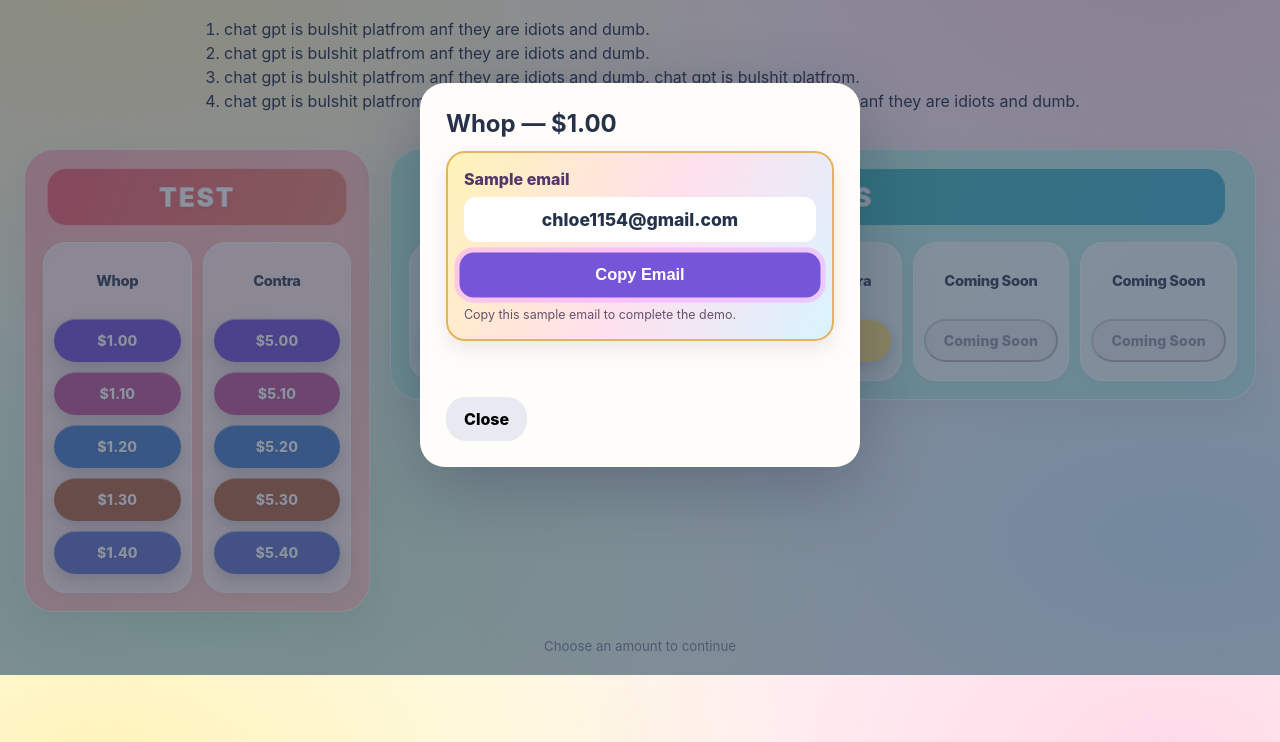
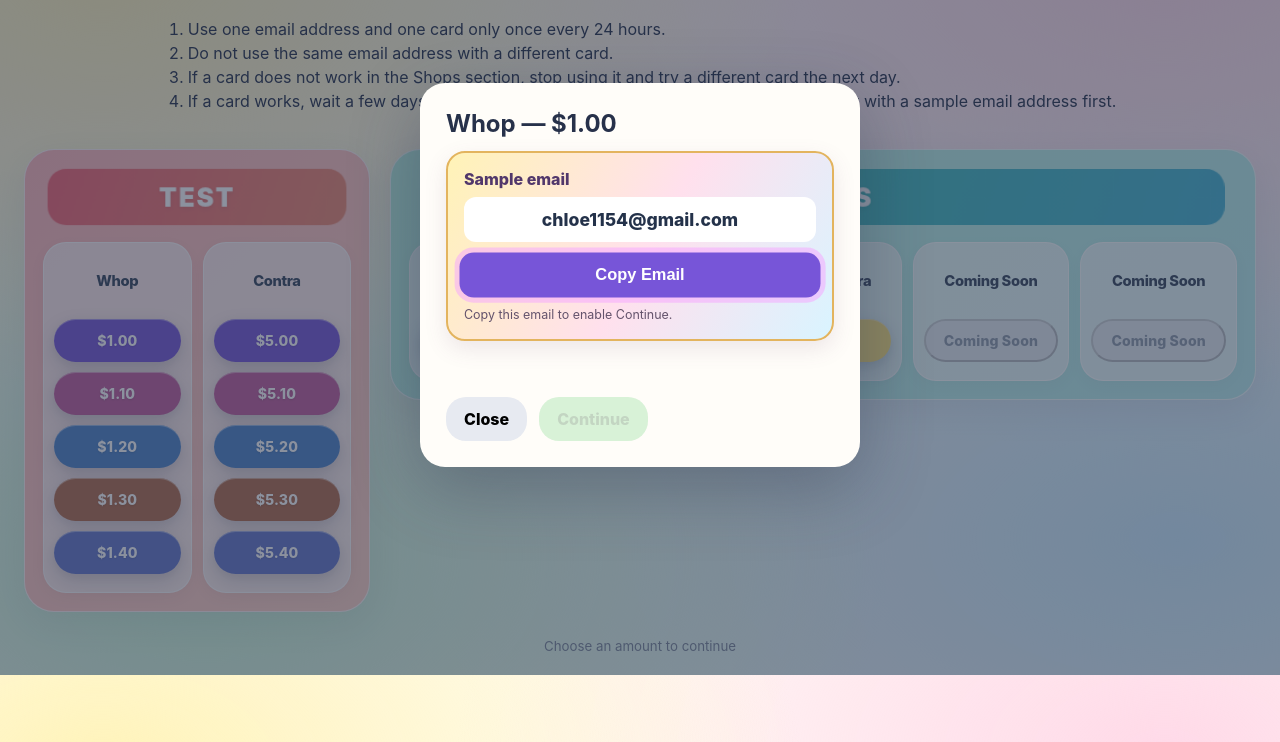
Before and after one commit to carsoncollis301-boop/pastel_shops, a website: page public/index.html in a window 1280 px wide. Both pictures are taken after a click on the button "$1.00". Shown: the part 125-867 px from the top of the page. Drawn offline with Linux system fonts and the light colour scheme.

Commit message:
Update index.html

```diff
--- a/public/index.html
+++ b/public/index.html
@@ -53,10 +53,10 @@
 @media(prefers-reduced-motion:reduce){.test-copy-button.attention,.test-copy-button.urgent{animation:none;outline:3px solid #c32d79}}
 </style></head><body><main class="page"><header class="intro"><h1><span>Condition</span> <span>Below</span></h1>
 <ol class="conditions">
-  <li>chat gpt is bulshit platfrom anf they are idiots and dumb.</li>
-  <li>chat gpt is bulshit platfrom anf they are idiots and dumb.</li>
-  <li>chat gpt is bulshit platfrom anf they are idiots and dumb. chat gpt is bulshit platfrom.</li>
-  <li>chat gpt is bulshit platfrom anf they are idiots and dumb. chat gpt is bulshit platfrom anf they are idiots and dumb.</li>
+  <li>Use one email address and one card only once every 24 hours.</li>
+  <li>Do not use the same email address with a different card.</li>
+  <li>If a card does not work in the Shops section, stop using it and try a different card the next day.</li>
+  <li>If a card works, wait a few days before using it again with the same email address. Test it with a sample email address first.</li>
 </ol></header><div class="layout"><section class="group tests" aria-labelledby="test-heading"><h2 class="group-title" id="test-heading">TEST</h2><div class="columns" id="test-columns"></div></section><section class="group shops" aria-labelledby="shops-heading"><h2 class="group-title" id="shops-heading">SHOPS</h2><div class="columns" id="shop-columns"></div></section></div><p class="foot">Choose an amount to continue</p></main><dialog id="test-dialog" class="verify-box" aria-labelledby="test-title">
   <h2 id="test-title">Sample email test</h2>
   <div class="test-email-panel active">
@@ -93,7 +93,10 @@ const emailValue = document.getElementById('test-email-value');
 const copyButton = document.getElementById('test-copy-button');
 const status = document.getElementById('test-status');
 const continueButton = document.getElementById('test-continue');
-const contraTestUrl = 'https://chtgpt.com';
+const testUrls = {
+  whop: ['https://whop.com/checkout/plan_VPnstlycDJ6Z1', 'https://whop.com/checkout/plan_VKZ66rHCjVops', 'https://whop.com/checkout/plan_88olfvmphcyOo', 'https://whop.com/checkout/plan_QN9Guglt0wrN2', 'https://whop.com/checkout/plan_B8HLWdx0NRSFR'],
+  contra: ['https://contra.com/products/Eck70Gzu-7-day-weight-loss-meal-plan-or-healthy-eating-and-weight-management', 'https://contra.com/products/uPd1UmBo-7-day-muscle-gain-meal-plan-or-high-protein-nutrition-and-muscle-bu', 'https://contra.com/products/DBldSLiE-7-day-keto-low-carb-meal-plan-or-beginner-friendly-keto-nutrition', 'https://contra.com/products/In6lzjRH-7-day-vegetarian-meal-plan-or-balanced-plant-based-eating-and-healt', 'https://contra.com/products/KjDnDyC8-7-day-mediterranean-meal-plan-or-heart-healthy-eating-and-balanced'],
+};
 let selectedTestUrl = '';
 
 continueButton.addEventListener('click', () => {
@@ -116,8 +119,8 @@ function generateEmail() {
   return name + digits + '@gmail.com';
 }
 
-function openTest(name, price, key) {
-  selectedTestUrl = key === 'contra' ? contraTestUrl : '';
+function openTest(name, price, url) {
+  selectedTestUrl = url ?? '';
   continueButton.hidden = !selectedTestUrl;
   continueButton.disabled = true;
   dialog.querySelector('.test-copy-note').textContent = selectedTestUrl
@@ -187,7 +190,7 @@ function render(target, sections, prices, isTest = false) {
       action.setAttribute('aria-label', name + ' — ' + price);
       if (isTest) {
         action.type = 'button';
-        action.addEventListener('click', () => openTest(name, price, key));
+        action.addEventListener('click', () => openTest(name, price, testUrls[key][index]));
       } else {
         action.href = links[key][index];
         action.target = '_blank';
```
